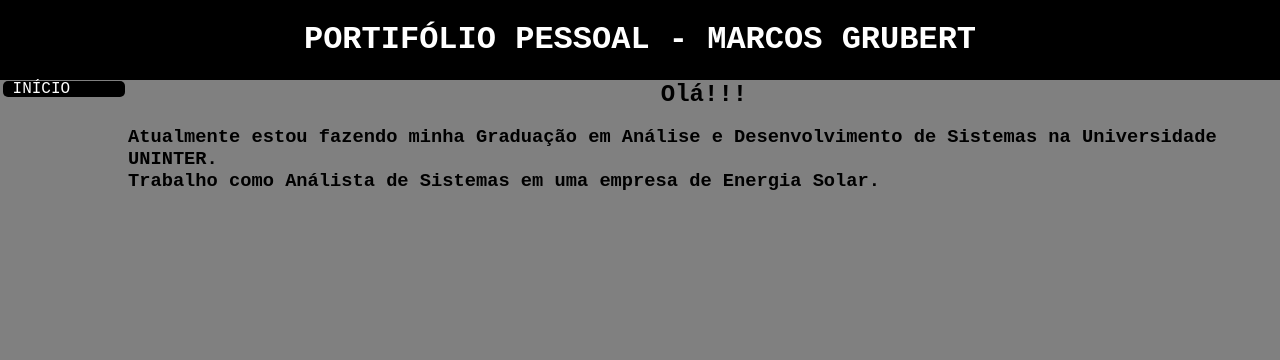
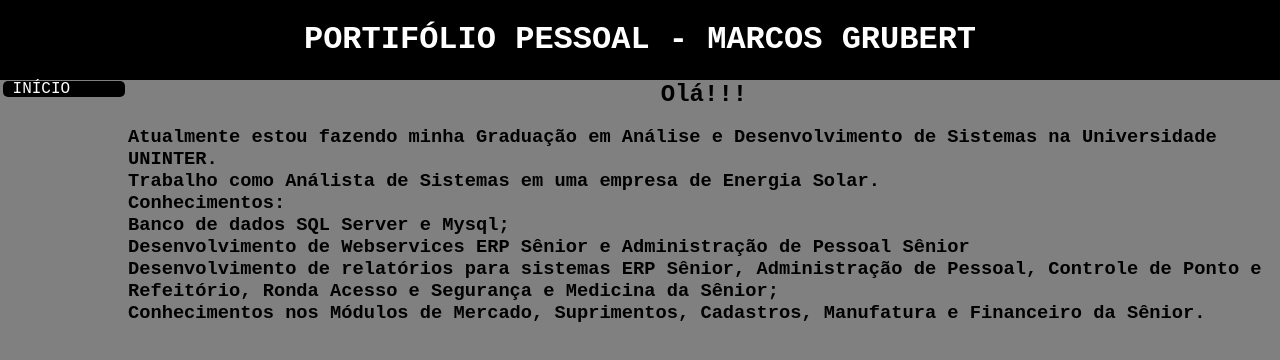
Before and after one commit to Marcos-Grubert/meu-portifolio, a plain HTML site: page formacao.html in a window 1280 px wide. Drawn offline with Linux system fonts and the light colour scheme.

Commit message:
Update formacao.html

```diff
--- a/formacao.html
+++ b/formacao.html
@@ -3,7 +3,7 @@
 <head>
     <meta charset="UTF-8">
     <meta name="viewport" content="width=device-width, initial-scale=1.0">
-    <title>Document</title>
+    <title>Portifólio</title>
     <link rel="stylesheet" href="style/style.css">
 </head>
 <body>
@@ -14,13 +14,18 @@
                 <li>
                     <a href="index.html">Início</a>
                 </li>
-
             </ul>
         </nav>
         <section>
             <h1>Olá!!!</h1><br>
             <h3>Atualmente estou fazendo minha Graduação em Análise e Desenvolvimento de Sistemas na Universidade UNINTER.</h3>
             <h3>Trabalho como Análista de Sistemas em uma empresa de Energia Solar.</h3>
+            <h3>Conhecimentos:</h3>
+            <h3>Banco de dados SQL Server e Mysql;</h3>
+            <h3>Desenvolvimento de Webservices ERP Sênior e Administração de Pessoal Sênior</h3>
+            <h3>Desenvolvimento de relatórios para sistemas ERP Sênior, Administração de Pessoal, Controle de Ponto e Refeitório, Ronda Acesso e Segurança e Medicina da Sênior;</h3>
+            <h3>Conhecimentos nos Módulos de Mercado, Suprimentos, Cadastros, Manufatura e Financeiro da Sênior.</h3>
+
         </section>
     </div>
     <footer></footer>
```
